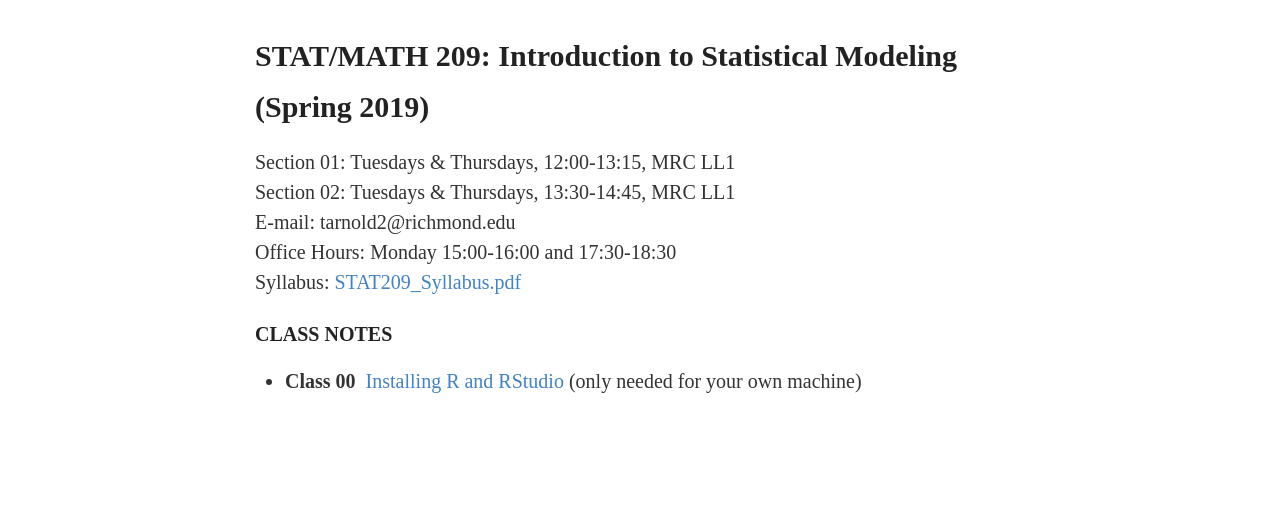
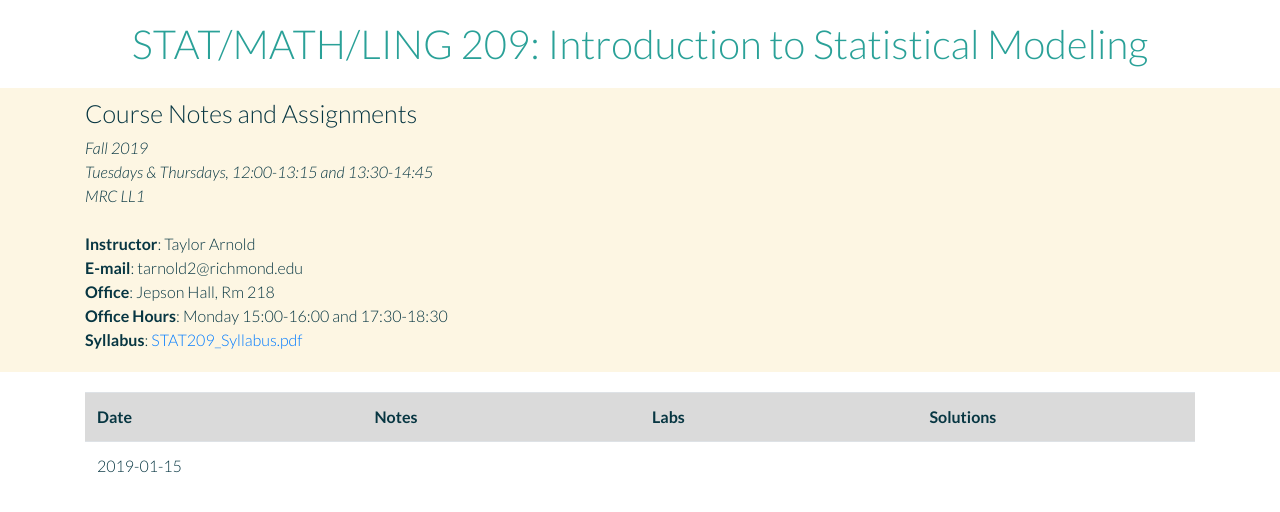
Before and after one commit to statsmaths/stat209-s19, a Jekyll site: the page index.html, which Jekyll copies as it is, in a window 1280 px wide. Shown: the top 512 px of the page. Built offline with Jekyll 4.4.1, drawn with Linux system fonts in a browser that asks for light colours; nearby versions of some CDN libraries.

Commit message:
modify course website and syllabus

```diff
--- /dev/null
+++ b/css/style.css
@@ -0,0 +1,37 @@
+body {
+  font: 16px/1.5 Lato, "Helvetica Neue", Helvetica, Arial, sans-serif;
+  padding: 0;
+  margin: 0;
+  font-size: 16px;
+}
+
+#header {
+  margin-top: 20px;
+  margin-bottom: 20px;
+  color: #2aa198;
+  line-width: 2;
+}
+
+h1 {
+  font-size: 40px;
+  font-weight: 300;
+  text-align: center;
+}
+h2 {
+  font-size: 25px;
+  font-weight: 300;
+}
+
+.sec {
+  margin-bottom: 10px;
+  padding-top: 10px;
+  padding-bottom: 20px;
+  color: #073642;
+}
+
+.sechighlight {
+  background-color: #fdf6e3;
+  color: #586e75;
+}
+
+td { min-width: 200px; max-width: 200px; }
--- a/index.html
+++ b/index.html
@@ -1,27 +1,92 @@
----
-layout: default
----
 
-<div>
-<h1>STAT/MATH 209: Introduction to Statistical Modeling (Spring 2019)</h1>
+<!DOCTYPE html>
+<html lang="en">
+
+<head>
+
+  <meta charset="utf-8">
+  <meta http-equiv="X-UA-Compatible" content="IE=edge">
+  <meta name="viewport" content="width=device-width, initial-scale=1">
+  <meta name="description" content="Course website for STAT 365/665: Data Mining and Machine Learning">
+  <meta name="author" content="Taylor B. Arnold">
+  <title>Taylor Arnold - STAT 289</title>
+
+  <!-- bootstrap -->
+  <link rel="stylesheet" href="https://stackpath.bootstrapcdn.com/bootstrap/4.1.3/css/bootstrap.min.css">
+
+  <!-- Google fonts -->
+  <link href='https://fonts.googleapis.com/css?family=Lato:300italic,700italic,300,700' rel='stylesheet' type='text/css'>
+
+  <!-- favicon -->
+  <link rel="alternate" type="application/rss+xml" title="Taylor Arnold - Assistant Professor of Statistics, University of Richmond" href="/stat289-f18/feed.xml" />
+  <link rel="apple-touch-icon" sizes="57x57" href="/stat289-f18/assets/favicon/apple-icon-57x57.png">
+  <link rel="apple-touch-icon" sizes="60x60" href="/stat289-f18/assets/favicon/apple-icon-60x60.png">
+  <link rel="apple-touch-icon" sizes="72x72" href="/stat289-f18/assets/favicon/apple-icon-72x72.png">
+  <link rel="apple-touch-icon" sizes="76x76" href="/stat289-f18/assets/favicon/apple-icon-76x76.png">
+  <link rel="apple-touch-icon" sizes="114x114" href="/stat289-f18/assets/favicon/apple-icon-114x114.png">
+  <link rel="apple-touch-icon" sizes="120x120" href="/stat289-f18/assets/favicon/apple-icon-120x120.png">
+  <link rel="apple-touch-icon" sizes="144x144" href="/stat289-f18/assets/favicon/apple-icon-144x144.png">
+  <link rel="apple-touch-icon" sizes="152x152" href="/stat289-f18/assets/favicon/apple-icon-152x152.png">
+  <link rel="apple-touch-icon" sizes="180x180" href="/stat289-f18/assets/favicon/apple-icon-180x180.png">
+  <link rel="icon" type="image/png" sizes="192x192"  href="/stat289-f18/assets/favicon/android-icon-192x192.png">
+  <link rel="icon" type="image/png" sizes="32x32" href="/stat289-f18/assets/favicon/favicon-32x32.png">
+  <link rel="icon" type="image/png" sizes="96x96" href="/stat289-f18/assets/favicon/favicon-96x96.png">
+  <link rel="icon" type="image/png" sizes="16x16" href="/stat289-f18/assets/favicon/favicon-16x16.png">
+  <link rel="manifest" href="/manifest.json">
+  <meta name="msapplication-TileColor" content="#ffffff">
+  <meta name="msapplication-TileImage" content="/stat289-f18/assets/favicon/ms-icon-144x144.png">
+  <meta name="theme-color" content="#ffffff">
+  <script src="https://cdnjs.cloudflare.com/ajax/libs/mathjax/2.7.0/MathJax.js?config=TeX-AMS-MML_HTMLorMML" type="text/javascript"></script>
+
+
+  <link rel="stylesheet" type="text/css" href="css/style.css" />
+
+</head>
+
+<body>
+
+<div id="header">
+  <h1>STAT/MATH/LING 209: Introduction to Statistical Modeling</h1>
+  <div style="clear:both;"></div>
 </div>
 
-<div class="posts">
-Section 01: Tuesdays &amp; Thursdays, 12:00-13:15, MRC LL1<br>
-Section 02: Tuesdays &amp; Thursdays, 13:30-14:45, MRC LL1<br>
-E-mail: tarnold2@richmond.edu<br>
-Office Hours: Monday 15:00-16:00 and 17:30-18:30<br>
-Syllabus: <a href="assets/syllabus/STAT209_Syllabus.pdf">STAT209_Syllabus.pdf</a> <br>
+<div class="sechighlight">
+<div class="container sec">
+  <h2>Course Notes and Assignments</h2>
+
+  <i>Fall 2019<br> Tuesdays &amp; Thursdays, 12:00-13:15 and 13:30-14:45 <br> MRC LL1<br><br></i>
+
+<b>Instructor</b>: Taylor Arnold<br>
+<b>E-mail</b>: tarnold2@richmond.edu<br>
+<b>Office</b>: Jepson Hall, Rm 218 <br>
+<b>Office Hours</b>: Monday 15:00-16:00 and 17:30-18:30 <br>
+<b>Syllabus</b>: <a href="assets/syllabus/STAT209_Syllabus.pdf">STAT209_Syllabus.pdf</a><br>
+
+</div>
+</div>
+<div class="container sec">
+<table class="table">
+  <tr class="table-active">
+    <th>Date</th><th>Notes</th><th>Labs</th><th>Solutions</th>
+  </tr>
+  <tr>
+    <td>2019-01-15</td>
+    <td>
+    </td>
+    <td>
+    </td>
+    <td>
+      <ul>
+      </ul>
+    </td>
+  </tr>
+</table>
 </div>
 
-<div class="posts">
-  <h3>CLASS NOTES</h3>
-  <ul>
-    <li><strong>Class 00</strong>&nbsp;&nbsp;<a href="/stat209-s19/notes/class00-setup">Installing R and RStudio</a> (only needed for your own machine)</li>
-   </ul>
+<!-- jQuery and Boostrap -->
+<script src="https://ajax.googleapis.com/ajax/libs/jquery/1.11.1/jquery.min.js"></script>
+<script src="https://maxcdn.bootstrapcdn.com/bootstrap/3.2.0/js/bootstrap.min.js"></script>
 
+</body>
 
-</div>
-
-<div id="footer" style="min-height:100px">
-</div>
+</html>
```
Also changed, not shown: 4 other files.
